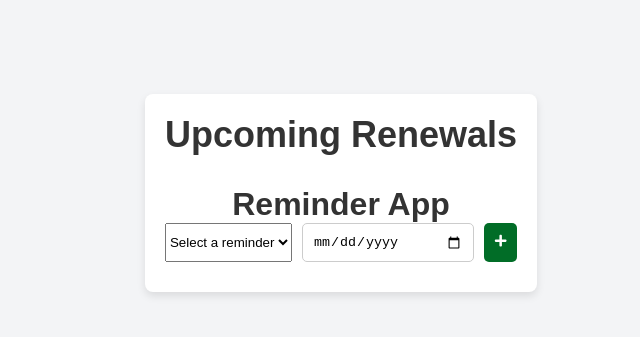
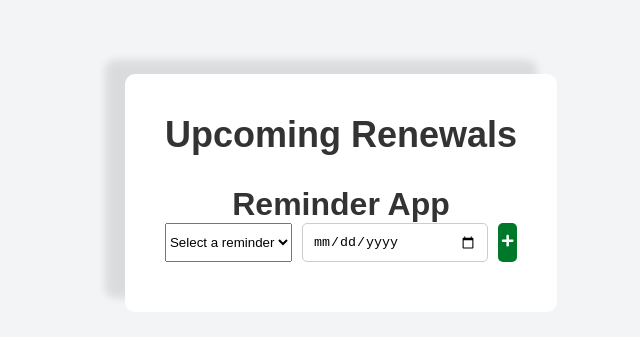
Before and after one commit to TEAM-MERAKI-NAA/MERAKI-FE, a React (Create React App) app: page /reminder in a window 1280 px wide. Shown: the part 207-544 px from the top of the page, without its empty margins (299-939 px from the left). Built offline with nearby package versions, Linux system fonts and the light colour scheme; the HTML template or start-up script is replaced by a standard one.

Commit message:
adding css file for reminder

```diff
--- a/src/styles/Reminder.css
+++ b/src/styles/Reminder.css
@@ -13,11 +13,11 @@ body {
 
 .container {
   background: white;
-  padding: 20px;
-  border-radius: 8px;
-  box-shadow: 0 4px 8px rgba(0, 0, 0, 0.1);
+  padding: 40px;
+  border-radius: 10px;
+  box-shadow: -20px -14px 8px rgba(0, 0, 0, 0.1);
   width: 100%;
-  max-width: 400px;
+  max-width: 500px;
 }
 
 h1 {
@@ -39,16 +39,16 @@ input {
 }
 
 button {
-  background-color: #016d27;
+  background-color: #00782a;
   color: white;
   border: none;
-  padding: 10px;
+  padding: 3px;
   border-radius: 5px;
   cursor: pointer;
 }
 
 button:hover {
-  background-color: #0056b3;
+  background-color: #013e11;
 }
 
 .reminder-list {
@@ -73,10 +73,10 @@ button:hover {
 }
 
 .delete-button {
-  background-color: rgb(2, 111, 53);
-  padding: 5px;
+  background-color: rgb(191, 6, 3);
+  padding: 3px;
 }
 
 .delete-button:hover {
-  background-color: rgb(140, 241, 143);
+  background-color: rgb(126, 0, 0);
 }
```
